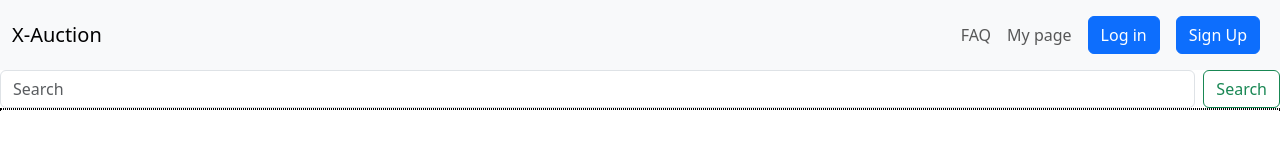
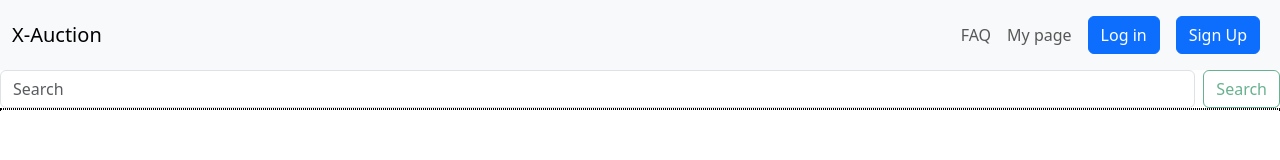
Before and after one commit to Mezea11/X-auction, a React (Vite) app: page / in a window 1280 px wide. Shown: the top 160 px of the page. Built offline with nearby package versions, Linux system fonts and the light colour scheme; data requests are answered from the project's data file.

Commit message:
disabled search button when input field is empty or if input contains only whitespaces

```diff
--- a/src/components/Searchbar.jsx
+++ b/src/components/Searchbar.jsx
@@ -96,7 +96,11 @@ export default function SearchbarComponent() {
           value={searchTerm}
           onChange={handleSearchInputChange}
         />
-        <button className="btn btn-outline-success" type="submit">
+        <button
+          className="btn btn-outline-success"
+          type="submit"
+          disabled={searchTerm.trim().length === 0}
+        >
           Search
         </button>
       </form>
```
